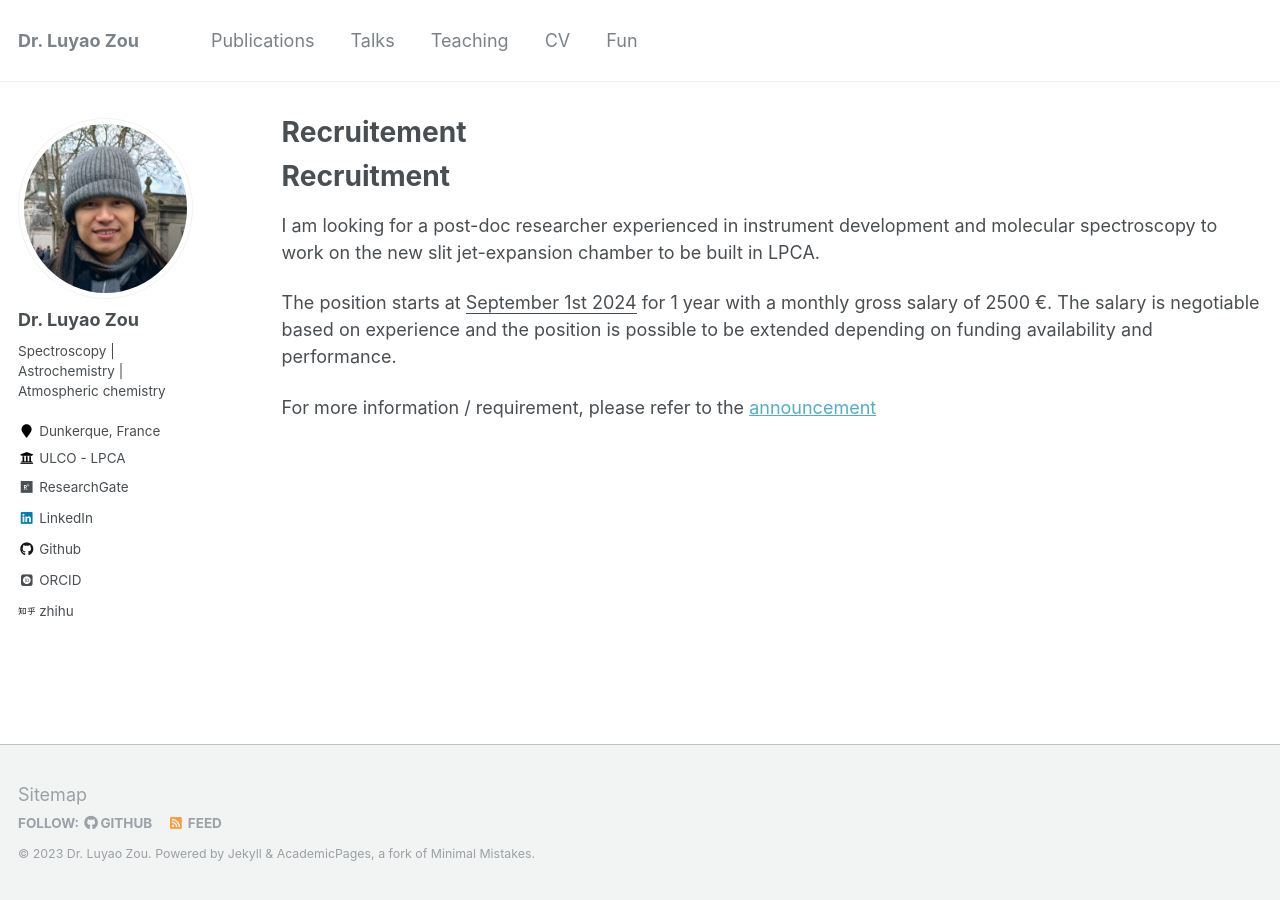
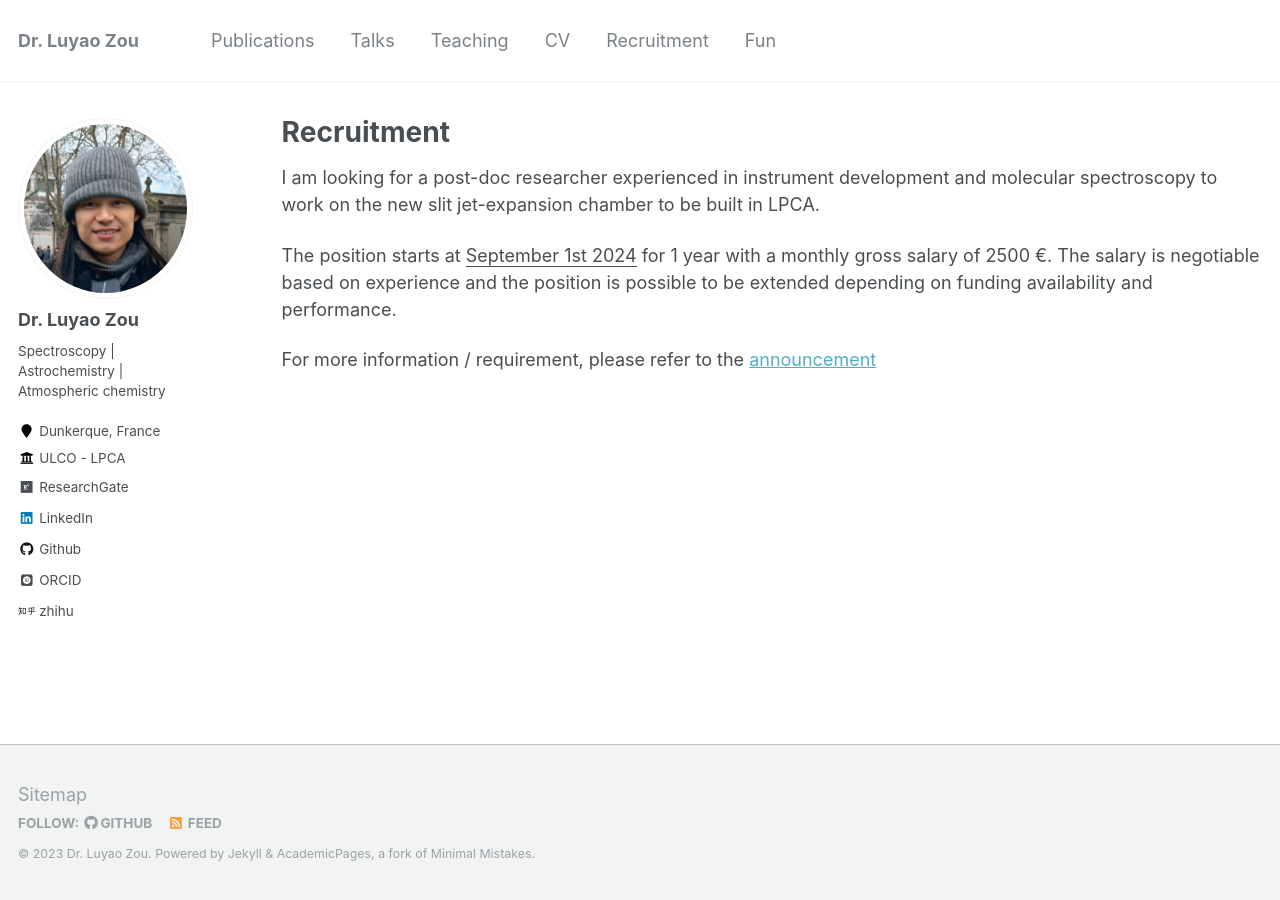
Before and after one commit to luyaozou/luyaozou.github.io, a Jekyll site: the page built from _pages/recruitment.md, in a window 1280 px wide. Built offline with Jekyll 4.4.1, drawn with Linux system fonts in a browser that asks for light colours; some web fonts are replaced.

Commit message:
Fix: recruitment page not displayed

```diff
--- a/_data/navigation.yml
+++ b/_data/navigation.yml
@@ -12,5 +12,8 @@ main:
   - title: "CV"
     url: /cv/
 
+  - title: "Recruitment"
+    url: /recruitment/
+
   - title: "Fun"
     url: /fun/
--- a/_pages/recruitment.md
+++ b/_pages/recruitment.md
@@ -1,16 +1,13 @@
 ---
 layout: archive
-title: "Recruitement"
-permalink: /recruitement/
+title: "Recruitment"
+permalink: /recruitment/
 author_profile: true
 ---
 
 {% include base_path %}
 
 
-Recruitment
-=====
-
 I am looking for a post-doc researcher experienced in instrument development and molecular spectroscopy to work on the new slit jet-expansion chamber to be built in LPCA.
 
 The position starts at <u>September 1st 2024</u> for 1 year with a monthly gross salary of 2500 €. The salary is negotiable based on experience and the position is possible to be extended depending on funding availability and performance.
```
